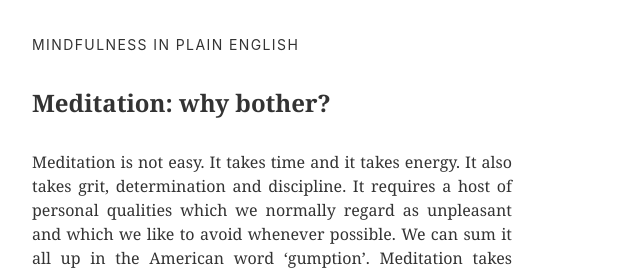
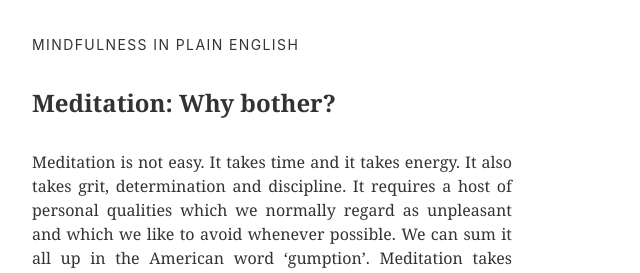
Before and after one commit to mindfulness-in-plain-english/mindfulness-in-plain-english.github.io, a Jekyll site: the page built from book/chapter01.md, in a window 1280 px wide and 900 px high. Shown: the top 273 px of the window, without its empty margins (0-640 px from the left). Built offline with Jekyll 4.4.1, drawn with Linux system fonts in a browser that asks for light colours; some web fonts are replaced.

Commit message:
Tweak TOC

```diff
--- a/_includes/toc-entry.html
+++ b/_includes/toc-entry.html
@@ -1,4 +1,4 @@
-<li class="f4 lh-title mb3">
+<li class="f4 lh-title mb3 {% if include.chapter == 0 %}mt4{% endif %}">
     <a class="link underline-hover dark-gray" href="{{ include.url }}">
         {{ include.title }}
     </a>
--- a/book/chapter01.md
+++ b/book/chapter01.md
@@ -1,7 +1,7 @@
 ---
 layout: chapter
 chapter: 1
-title: "Meditation: why bother?"
+title: "Meditation: Why bother?"
 ---
 
 Meditation is not easy. It takes time and it takes energy. It also takes grit, determination and discipline. It requires a host of personal qualities which we normally regard as unpleasant and which we like to avoid whenever possible. We can sum it all up in the American word 'gumption'. Meditation takes 'gumption'. It is certainly a great deal easier just to kick back and watch television. So why bother? Why waste all that time and energy when you could be out enjoying yourself? Why bother? Simple. Because you are human. And just because of the simple fact that you are human, you find yourself heir to an inherent unsatisfactoriness in life which simply will not go away. You can suppress it from your awareness for a time. You can distract yourself for hours on end, but it always comes back--usually when you least expect it. All of a sudden, seemingly out of the blue, you sit up, take stock, and realize your actual situation in life.
```
